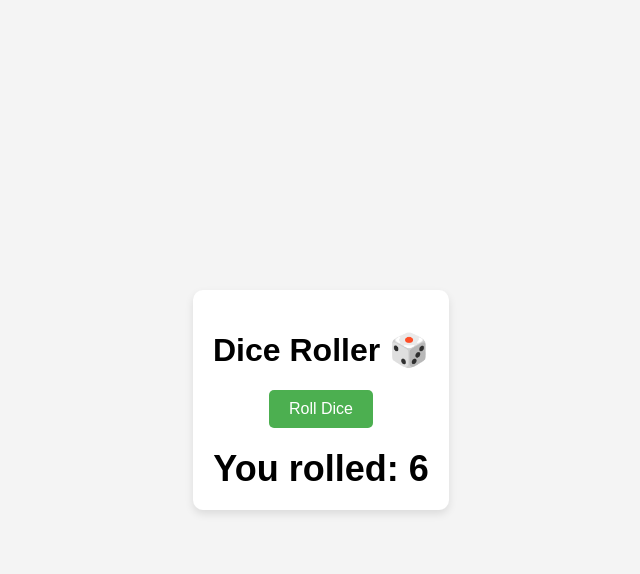
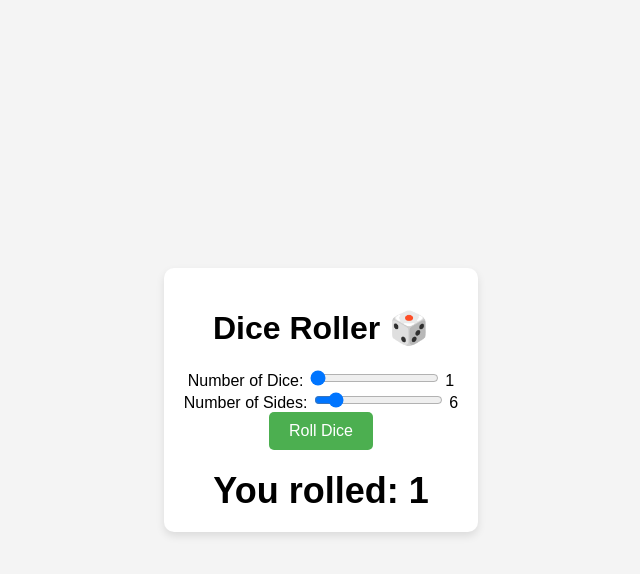
Before and after one commit to notAnotherAverageJoe/Dice-PWA, a plain HTML site: page index.html in a window 1280 px wide. Both pictures are taken after a click on the button "Roll Dice". Shown: the whole page, without its empty margins (319-959 px from the left). Drawn offline with Linux system fonts and the light colour scheme.

Commit message:
more dice

```diff
--- a/app.js
+++ b/app.js
@@ -1,7 +1,37 @@
 const rollButton = document.getElementById("roll-btn");
 const diceResult = document.getElementById("dice-result");
 
+// Get the sliders and value display spans
+const numDiceSlider = document.getElementById("num-dice");
+const numSidesSlider = document.getElementById("num-sides");
+const numDiceValue = document.getElementById("num-dice-value");
+const numSidesValue = document.getElementById("num-sides-value");
+
+// Function to roll a dice with a specific number of sides
+function rollDice(sides) {
+  return Math.floor(Math.random() * sides) + 1;
+}
+
+// Update the number of dice and sides display when the sliders are changed
+numDiceSlider.addEventListener("input", () => {
+  numDiceValue.textContent = numDiceSlider.value;
+});
+
+numSidesSlider.addEventListener("input", () => {
+  numSidesValue.textContent = numSidesSlider.value;
+});
+
 rollButton.addEventListener("click", () => {
-  const roll = Math.floor(Math.random() * 6) + 1; // Roll a number between 1 and 6
-  diceResult.textContent = `You rolled: ${roll}`;
+  // Get the number of dice and the number of sides from the sliders
+  const numDice = parseInt(numDiceSlider.value);
+  const numSides = parseInt(numSidesSlider.value);
+
+  // Roll the dice and store the results
+  const rolls = [];
+  for (let i = 0; i < numDice; i++) {
+    rolls.push(rollDice(numSides));
+  }
+
+  // Show the result
+  diceResult.textContent = `You rolled: ${rolls.join(", ")}`;
 });
--- a/index.html
+++ b/index.html
@@ -3,13 +3,35 @@
   <head>
     <meta charset="UTF-8" />
     <meta name="viewport" content="width=device-width, initial-scale=1.0" />
-    <title>Dice Roller PWA</title>
+    <title>Dice Roller 🎲</title>
     <link rel="stylesheet" href="styles.css" />
     <link rel="manifest" href="manifest.json" />
   </head>
   <body>
     <div id="app">
       <h1>Dice Roller 🎲</h1>
+
+      <!-- Sliders for choosing number of dice  -->
+      <div>
+        <label for="num-dice">Number of Dice: </label>
+        <input type="range" id="num-dice" min="1" max="8" value="1" />
+        <span id="num-dice-value">1</span>
+      </div>
+      <!-- Sliders for choosing number of sides on the dice  -->
+
+      <div>
+        <label for="num-sides">Number of Sides: </label>
+        <input
+          type="range"
+          id="num-sides"
+          min="4"
+          max="20"
+          step="2"
+          value="6"
+        />
+        <span id="num-sides-value">6</span>
+      </div>
+
       <button id="roll-btn">Roll Dice</button>
       <div id="dice-result"></div>
     </div>
```
